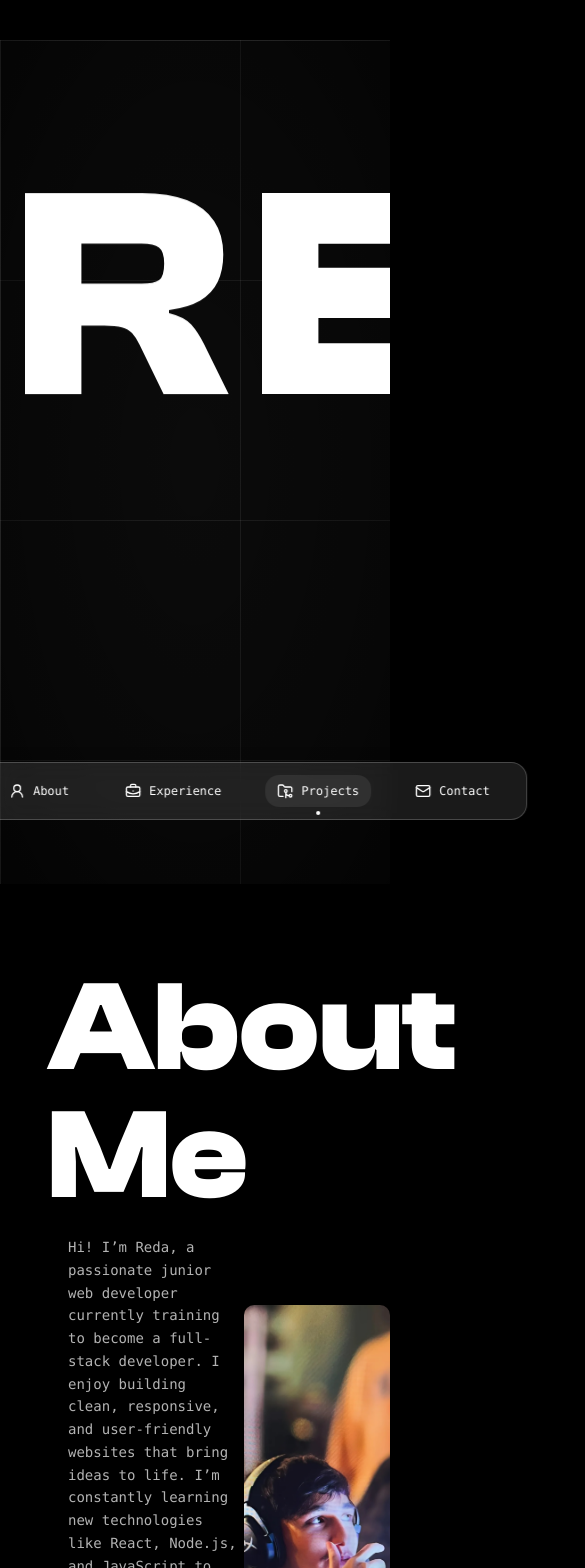
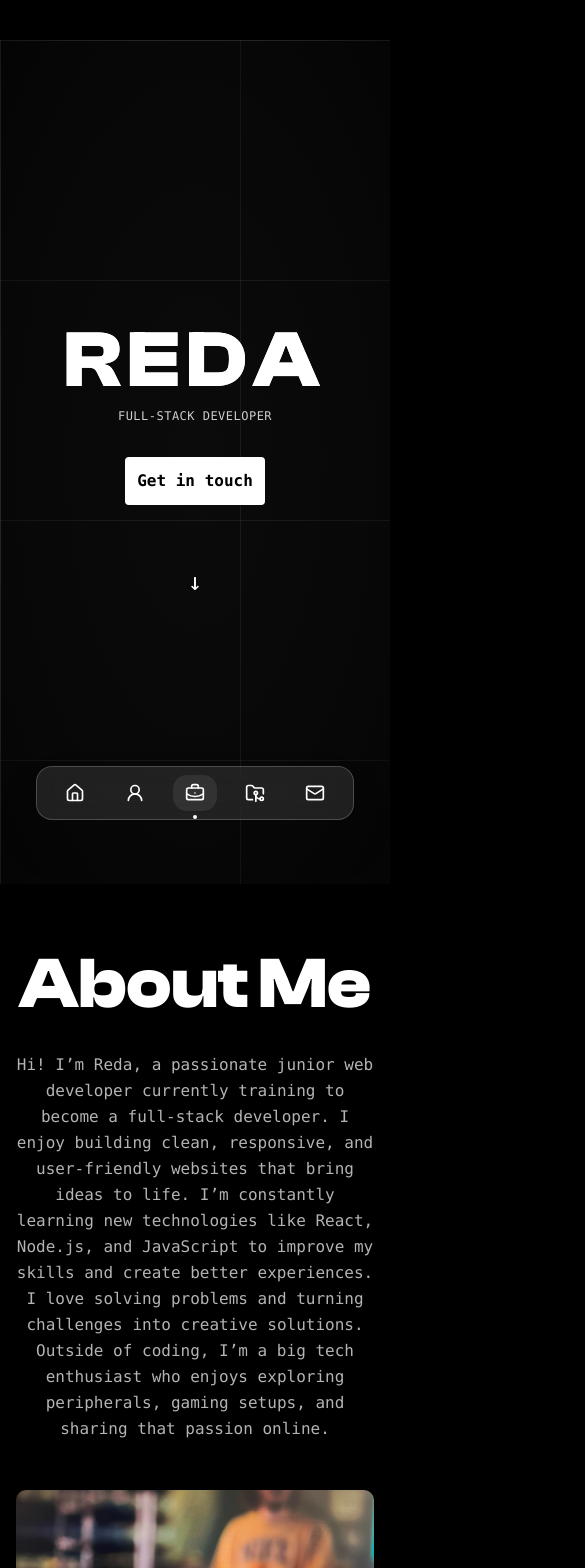
Before and after one commit to redasnkrs/Portfolio., a React (Vite) app: page / in a window 390 px wide. Shown: the top 1568 px of the page, 585 px wide, since content can reach past the window. Built offline with nearby package versions, Linux system fonts and the light colour scheme.

Commit message:
fix: Fixed the responsive.

```diff
--- a/src/components/About.tsx
+++ b/src/components/About.tsx
@@ -20,18 +20,18 @@ export function About() {
   //   [],
   // );
   return (
-    <section id="about" className="section ml-12">
-      <div className="">
-        <h2 className="text-9xl mb-4">About Me</h2>
+    <section id="about" className="section px-4 sm:px-6 lg:px-8">
+      <div className="lg:text-left text-center">
+        <h2 className="text-7xl sm:text-7xl lg:text-9xl mb-8">About Me</h2>
       </div>
-      <div className="container-xl flex justify-around  ml-5 items-center">
-        <p className="text-sm text-[rgba(255,255,255,0.7)] leading-relaxed w-150">
+      <div className="container-xl flex flex-col lg:flex-row justify-around items-center gap-12 lg:gap-8">
+        <p className="text-base sm:text-lg text-[rgba(255,255,255,0.7)] leading-relaxed max-w-2xl lg:max-w-lg text-center lg:text-left">
           {aboutme}
         </p>
-        <div className="w-125 h-125 overflow-hidden rounded-lg">
+        <div className="w-full max-w-sm lg:max-w-md h-auto overflow-hidden rounded-lg">
           <img
             src="/assets/lan.jpeg"
-            alt=""
+            alt="Lan"
             className="h-full w-full object-cover"
           />
         </div>
--- a/src/components/ContactMe.tsx
+++ b/src/components/ContactMe.tsx
@@ -1,167 +1,118 @@
 export function ContactMe() {
   return (
-    <section id="contactMe" className="section ml-12">
-      <form action="">
-        <div className="">
-          <h2 className="text-9xl mb-15">Contact me</h2>
-          <div className="mb-24 text-center">
-            <h3 className=" text-7xl mb-1 ">Get in touch</h3>
-            <p className="text-gray-300">
+    <section id="contactMe" className="section px-4 sm:px-6 lg:px-8">
+      <div className="lg:text-left text-center">
+        <h2 className="text-7xl sm:text-6xl lg:text-9xl mb-8">Contact me</h2>
+        <div className="mb-12 text-center">
+          <h3 className="text-3xl sm:text-4xl lg:text-5xl mb-4">
+            Get in touch
+          </h3>
+          <p className="text-gray-300 max-w-2xl mx-auto text-base sm:text-lg">
             If you have any questions or need assistance, feel free to reach
-              out.
-              <br /> If you're interested in collaborating on a project or just
-              want to chat, I'd love to hear from you!
+            out. If you're interested in collaborating on a project or just want
+            to chat, I'd love to hear from you!
           </p>
         </div>
-          <div className="container-4xl glass-card">
-            <form
-              action="#"
-              method="POST"
-              className="mx-auto max-w-xl sm:mt-3 "
-            >
-
+      </div>
+      <div className="container-4xl glass-card p-6 sm:p-8">
+        <form action="#" method="POST" className="mx-auto max-w-xl">
           <div className="grid grid-cols-1 gap-x-8 gap-y-6 sm:grid-cols-2">
-
             <div>
-
               <label
                 htmlFor="first-name"
-                    className="block text-sm/6 font-semibold text-white"
+                className="block text-sm font-semibold text-white"
               >
                 First name
               </label>
-
               <div className="mt-2.5">
-
                 <input
                   id="first-name"
                   name="first-name"
                   type="text"
                   autoComplete="given-name"
-                      className="block w-full rounded-md bg-white/5 px-3.5 py-2 text-base text-white outline-1 -outline-offset-1 outline-white/10 placeholder:text-gray-500 focus:outline-2 focus:-outline-offset-2 focus:outline-white"
+                  className="block w-full rounded-md bg-white/5 px-3.5 py-2 text-base text-white placeholder:text-gray-500 focus:outline-none focus:ring-2 focus:ring-white"
                 />
-
               </div>
-
             </div>
-
             <div>
-
               <label
                 htmlFor="last-name"
-                    className="block text-sm/6 font-semibold text-white"
+                className="block text-sm font-semibold text-white"
               >
                 Last name
               </label>
-
               <div className="mt-2.5">
-
                 <input
                   id="last-name"
                   name="last-name"
                   type="text"
                   autoComplete="family-name"
-                      className="block w-full rounded-md bg-white/5 px-3.5 py-2 text-base text-white outline-1 -outline-offset-1 outline-white/10 placeholder:text-gray-500 focus:outline-2 focus:-outline-offset-2 focus:outline-white"
+                  className="block w-full rounded-md bg-white/5 px-3.5 py-2 text-base text-white placeholder:text-gray-500 focus:outline-none focus:ring-2 focus:ring-white"
                 />
-
               </div>
-
             </div>
-
             <div className="sm:col-span-2">
-
               <label
                 htmlFor="email"
-                    className="block text-sm/6 font-semibold text-white"
+                className="block text-sm font-semibold text-white"
               >
                 Email
               </label>
-
               <div className="mt-2.5">
-
                 <input
                   id="email"
                   name="email"
                   type="email"
                   autoComplete="email"
-                      className="block w-full rounded-md bg-white/5 px-3.5 py-2 text-base text-white outline-1 -outline-offset-1 outline-white/10 placeholder:text-gray-500 focus:outline-2 focus:-outline-offset-2 focus:outline-white"
+                  className="block w-full rounded-md bg-white/5 px-3.5 py-2 text-base text-white placeholder:text-gray-500 focus:outline-none focus:ring-2 focus:ring-white"
                 />
-
               </div>
-
             </div>
-
             <div className="sm:col-span-2">
-
               <label
                 htmlFor="phone-number"
-                    className="block text-sm/6 font-semibold text-white"
+                className="block text-sm font-semibold text-white"
               >
                 Phone number
               </label>
-
               <div className="mt-2.5">
-
-                    <div className="flex rounded-md bg-white/5 outline-1 -outline-offset-1 outline-white/10 has-[input:focus-within]:outline-2 has-[input:focus-within]:-outline-offset-2 has-[input:focus-within]:outline-white">
-
-                      <div className="grid shrink-0 grid-cols-1 focus-within:relative">
-
-                      </div>
-
                 <input
                   id="phone-number"
                   name="phone-number"
                   type="text"
                   placeholder="+32 482-914-78"
-                        className="block min-w-0 grow bg-transparent py-1.5 pr-3 pl-1 text-base text-white placeholder:text-gray-500 focus:outline-none sm:text-sm/6"
+                  className="block w-full rounded-md bg-white/5 px-3.5 py-2 text-base text-white placeholder:text-gray-500 focus:outline-none focus:ring-2 focus:ring-white"
                 />
-
               </div>
-
             </div>
-
-                </div>
-
             <div className="sm:col-span-2">
-
               <label
                 htmlFor="message"
-                    className="block text-sm/6 font-semibold text-white"
+                className="block text-sm font-semibold text-white"
               >
                 Message
               </label>
-
               <div className="mt-2.5">
-
                 <textarea
                   id="message"
                   name="message"
                   rows={4}
-                      className="block resize-none w-full rounded-md bg-white/5 px-3.5 py-2 text-base text-white outline-1 -outline-offset-1 outline-white/10 placeholder:text-gray-500 focus:outline-2 focus:-outline-offset-2 focus:outline-white"
+                  className="block w-full resize-none rounded-md bg-white/5 px-3.5 py-2 text-base text-white placeholder:text-gray-500 focus:outline-none focus:ring-2 focus:ring-white"
                   defaultValue={""}
                 />
-
               </div>
-
             </div>
-
           </div>
-
           <div className="mt-10">
-
             <button
               type="submit"
               className="block w-full cursor-pointer rounded-md bg-white px-3.5 py-2.5 text-center text-sm font-semibold text-black shadow-xs hover:bg-gray-300 focus-visible:outline-2 focus-visible:outline-offset-2 focus-visible:outline-white"
             >
               Let's talk
             </button>
-
           </div>
-
         </form>
       </div>
-        </div>
-      </form>
     </section>
   );
 }
--- a/src/components/Experience.tsx
+++ b/src/components/Experience.tsx
@@ -2,21 +2,23 @@ import { experiences } from "../data/experience";
 
 export function ExperienceSection() {
   return (
-    <section id="experience" className="section ml-12">
-      <h2 className="text-9xl mb-15">Experience</h2>
+    <section id="experience" className="section px-4 sm:px-6 lg:px-8">
+      <h2 className="text-7xl sm:text-6xl lg:text-9xl mb-12 text-center lg:text-left">
+        Experience
+      </h2>
       <div className="container-4xl">
-        <div className="grid gap-6">
+        <div className="grid gap-8">
           {experiences.map((e) => (
-            <div key={e.company + e.position} className="glass-card">
-              <div className="flex items-start justify-between">
-                <div className="text-white text-xl">
+            <div key={e.company + e.position} className="glass-card p-6">
+              <div className="flex flex-col sm:flex-row items-start justify-between gap-2">
+                <div className="text-white text-xl sm:text-2xl">
                   {e.company} — {e.position}
                 </div>
-                <div className="text-sm text-[rgba(255,255,255,0.79)]">
+                <div className="text-sm sm:text-base text-[rgba(255,255,255,0.79)]">
                   {e.period}
                 </div>
               </div>
-              <p className="text-sm text-[rgba(255,255,255,0.7)] leading-relaxed mt-3">
+              <p className="text-sm sm:text-base text-[rgba(255,255,255,0.7)] leading-relaxed mt-4">
                 {e.description}
               </p>
               <div className="flex flex-wrap gap-2 mt-4">
--- a/src/components/FloatingNav.tsx
+++ b/src/components/FloatingNav.tsx
@@ -4,24 +4,30 @@ import { useActiveSection } from '../hooks/useActiveSection';
 export function FloatingNav() {
   const active = useActiveSection(sections.map((s) => s.id));
   return (
-    <nav aria-label="Primary" className="fixed bottom-6 left-1/2 -translate-x-1/2 z-50">
-      <div className="bg-[rgba(255,255,255,0.1)] backdrop-blur-md border border-[rgba(255,255,255,0.2)] rounded-2xl px-6 py-3 shadow-2xl">
-        <ul className="flex items-center gap-8 text-xs">
+    <nav
+      aria-label="Primary"
+      className="fixed bottom-6 left-1/2 -translate-x-1/2 z-50"
+    >
+      <div className="bg-[rgba(255,255,255,0.1)] backdrop-blur-md border border-[rgba(255,255,255,0.2)] rounded-2xl px-4 py-2 sm:px-6 sm:py-3 shadow-2xl">
+        <ul className="flex items-center gap-4 sm:gap-6 text-xs">
           {sections.map(({ id, label, icon: Icon }) => {
             const isActive = active === id;
             return (
               <li key={id}>
                 <button
-                  className={`relative flex items-center gap-2 px-3 py-2 rounded-xl transition-colors ${isActive ? 'bg-[rgba(255,255,255,0.08)]' : 'hover:bg-[rgba(255,255,255,0.08)]'
-                    }`}
-                  aria-current={isActive ? 'page' : undefined}
+                  className={`relative flex items-center gap-2 px-3 py-2 rounded-xl transition-colors ${
+                    isActive
+                      ? "bg-[rgba(255,255,255,0.08)]"
+                      : "hover:bg-[rgba(255,255,255,0.08)]"
+                  }`}
+                  aria-current={isActive ? "page" : undefined}
                   onClick={() => {
                     const el = document.getElementById(id);
-                    el?.scrollIntoView({ behavior: 'smooth', block: 'start' });
+                    el?.scrollIntoView({ behavior: "smooth", block: "start" });
                   }}
                 >
-                  <Icon className="h-4 w-4" />
-                  <span>{label}</span>
+                  <Icon className="h-5 w-5 sm:h-4 sm:w-4" />
+                  <span className="hidden sm:inline">{label}</span>
                   {isActive && (
                     <span className="absolute -bottom-2 left-1/2 -translate-x-1/2 h-1 w-1 rounded-full bg-white" />
                   )}
--- a/src/components/Hero.tsx
+++ b/src/components/Hero.tsx
@@ -33,30 +33,16 @@ export function Hero() {
     <header id="home" className="hero">
       <div className="hero__grid" aria-hidden="true" />
       <div className="hero__inner">
-        <SplitText
-          text="Reda"
-          className="text-2xl font-semibold text-center hero__title"
-          delay={220}
-          duration={0.8}
-          ease="power3.out"
-          splitType="chars"
-          from={{ opacity: 0, y: 40 }}
-          to={{ opacity: 1, y: 0 }}
-          threshold={0.1}
-          rootMargin="-100px"
-          textAlign="center"
-          onLetterAnimationComplete={() => {}}
-        />
-        {/*<h1 className="hero__title">{title}</h1>
-        {subtitle ? <p className="hero__subtitle">{subtitle}</p> : null}*/}
-        <div className="mt-10 hero_elements">
+        <h1 className="hero__title">Reda</h1>
+        <p className="hero__subtitle">Full-Stack Developer</p>
+        <div className="mt-8 hero_elements">
           <button className="p-3 rounded bg-white text-black font-semibold hover:bg-gray-300 cursor-pointer transition-all">
             <a href="#contactMe">Get in touch</a>
           </button>
         </div>
-        <div className="mt-50">
+        <div className="mt-16">
           <button className="animate-bounce ease-in-out">
-            <a href="#about" className="text-2xl ">
+            <a href="#about" className="text-2xl">
               ↓
             </a>
           </button>
--- a/src/components/Projects.tsx
+++ b/src/components/Projects.tsx
@@ -2,20 +2,22 @@ import { projects } from "../data/projects";
 
 export function Projects() {
   return (
-    <section id="projects" className="section ml-12">
-      <h3 className="text-9xl mb-15">Projects</h3>
+    <section id="projects" className="section px-4 sm:px-6 lg:px-8">
+      <h3 className="text-7xl sm:text-6xl lg:text-9xl mb-12 text-center lg:text-left">
+        Projects
+      </h3>
       <div className="container-6xl">
-        <div className="grid grid-cols-1 lg:grid-cols-2 gap-6">
+        <div className="grid grid-cols-1 lg:grid-cols-2 gap-8">
           {projects.map((p) => (
             <a
               key={p.title}
-              className="group glass-card cursor-pointer"
+              className="group glass-card cursor-pointer p-6"
               href={p.link || "#"}
               target={p.link ? "_blank" : undefined}
               rel={p.link ? "noreferrer" : undefined}
             >
-              <p className="text-xl text-white">{p.title}</p>
-              <p className="text-sm text-[rgba(255,255,255,0.7)] leading-relaxed mt-2">
+              <p className="text-xl sm:text-2xl text-white">{p.title}</p>
+              <p className="text-sm sm:text-base text-[rgba(255,255,255,0.7)] leading-relaxed mt-3">
                 {p.description}
               </p>
               <div className="flex flex-wrap gap-2 mt-4">
@@ -25,7 +27,7 @@ export function Projects() {
                   </span>
                 ))}
               </div>
-              <div className="mt-4 text-sm text-[rgba(255,255,255,0.79)] opacity-80 group-hover:opacity-100 transition-opacity">
+              <div className="mt-5 text-sm sm:text-base text-[rgba(255,255,255,0.79)] opacity-80 group-hover:opacity-100 transition-opacity">
                 View Project →
               </div>
             </a>
--- a/src/hero.css
+++ b/src/hero.css
@@ -10,7 +10,7 @@
   --bg-color: #0b0b0b; /* header background */
   --text-color: #ffffff;
   --title-tracking: 0.08em; /* letter spacing */
-  --title-size: clamp(300px, 8vw, 120px);
+  --title-size: clamp(80px, 20vw, 280px);
   --subtitle-size: clamp(12px, 2vw, 18px);
 }
 
--- a/src/index.css
+++ b/src/index.css
@@ -48,14 +48,14 @@ nav {
 
 /* Utility tokens from spec */
 .container-4xl {
-  @apply max-w-4xl mx-auto px-8;
+  @apply max-w-4xl mx-auto px-4 sm:px-6 lg:px-8;
 }
 .container-6xl {
-  @apply max-w-6xl mx-auto px-8;
+  @apply max-w-6xl mx-auto px-4 sm:px-6 lg:px-8;
 }
 
 .section {
-  @apply py-20 pb-32; /* vertical padding with extra bottom for floating nav */
+  @apply py-16 sm:py-20 pb-24 sm:pb-32; /* vertical padding with extra bottom for floating nav */
 }
 
 .glass-card {
```
Lines whose indentation alone changed are shown as unchanged.
